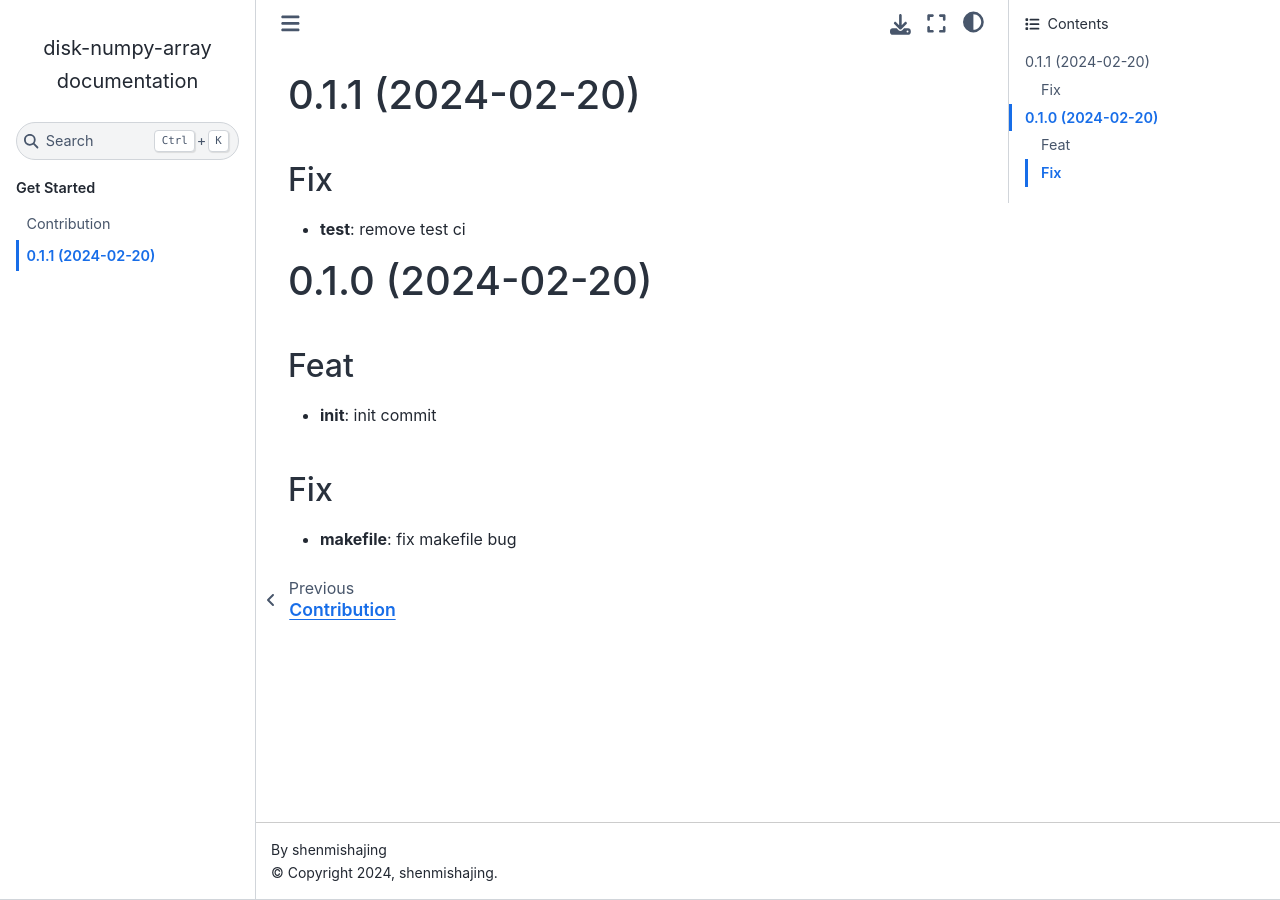
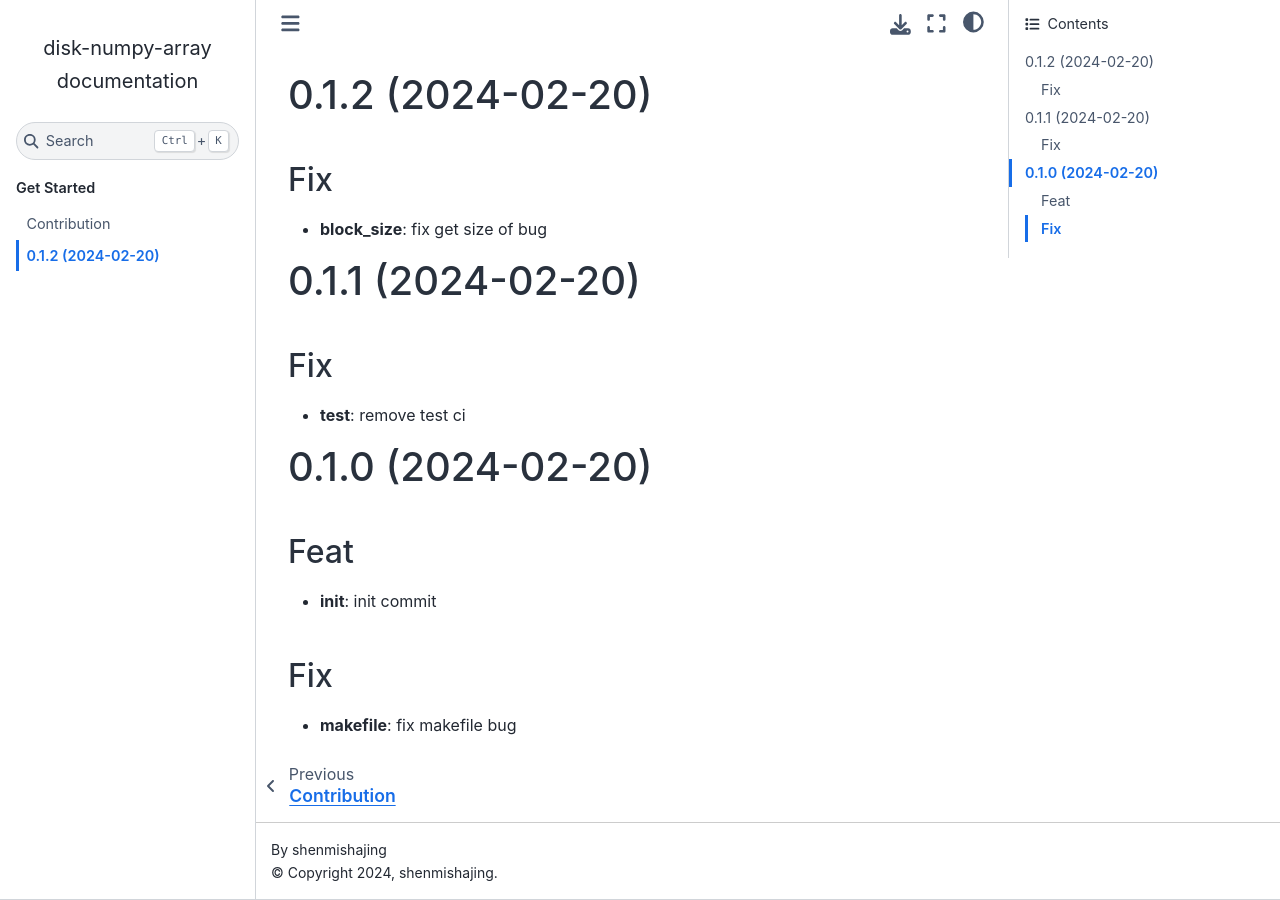
Before and after one commit to shenmishajing/disk_numpy_array, a Sphinx documentation site: the page built from docs/get_started/changelog.md, in a window 1280 px wide. Built offline with Sphinx 7.4.7 and the Sphinx Book theme 1.1.4, drawn with Linux system fonts in a browser that asks for light colours; pages that are not in the unit, such as notebooks, are missing from menus.

Commit message:
bump: version 0.1.1 → 0.1.2

```diff
--- a/docs/get_started/changelog.md
+++ b/docs/get_started/changelog.md
@@ -1,3 +1,9 @@
+## 0.1.2 (2024-02-20)
+
+### Fix
+
+- **block_size**: fix get size of bug
+
 ## 0.1.1 (2024-02-20)
 
 ### Fix
```
